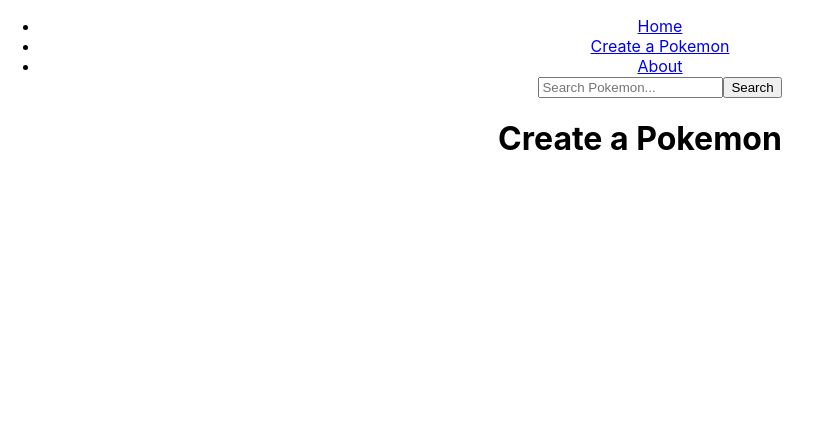
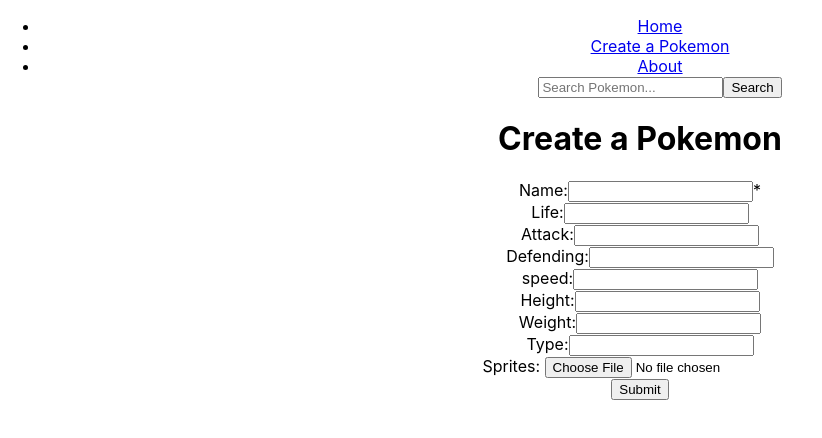
Before and after one commit to AndresAndrada/PI-Pokemon-main, a React (Create React App) app in the folder client/: page /home/create in a window 1280 px wide. Shown: the top 438 px of the page, without its empty margins (0-822 px from the left). Built offline with nearby package versions, Linux system fonts and the light colour scheme.

Commit message:
Funciona ruta Detail, no funciona ruta Create

```diff
--- a/client/src/componentes/Cards.jsx
+++ b/client/src/componentes/Cards.jsx
@@ -13,21 +13,21 @@
     const state = useSelector(state => state.pokemons) // propiedad de initialState que esta en reducer => un array
     // useSelector va cambiar siempre que escuche un cambio en reducer
     // console.log(state.map(pk => pk.id), 'ID CARDS');
-    // console.log(state, 'ID CARDS');
+    // console.log(typeof state, state, 'ID CARDS');
+
     return (
         <div>
             <h2>Home</h2>
             <h3>Pokemons</h3>
-            { state && state.map( p => {
+            { state && Object.values(state).map(p => {
                 return (
                     <Pokemon
                     key={ p.id }
-                    id={p.id }
+                    id={ p.id }
                     sprites={ p.sprites }
                     name={ p.name }
                     types={ p.types }
-                    />
-                )
+                    />)
             })}
         </div>
     );
--- a/client/src/componentes/CreatePoke.jsx
+++ b/client/src/componentes/CreatePoke.jsx
@@ -1,11 +1,79 @@
-import React from "react";
+import React, { useState } from "react";
+import { useDispatch } from "react-redux";
+import { createPoke } from "../redux/action";
 
 const CreatePoke = () => {
+  const [poke, setPoke] = useState({
+    name: '',
+    life: '',
+    attack: '',
+    defending: '',
+    speed: 0,
+    height: 0,
+    weight: 0,
+    sprites: '',
+    type: '',
+  });
+
+  const handleChange = (e) => {
+    // console.log(e.target.name)
+    setPoke({
+      ...poke,
+      [e.target.name]: e.target.value
+    })
+  };
+
+  const dispatch = useDispatch();
+
+  const handleOnSubmit = (e) => {
+    e.preventDefault()
+    console.log(poke,'poke')
+    dispatch(createPoke(poke))
+  };
+
   return (
     <div>
         <h1>Create a Pokemon</h1>
+        <form onSubmit={handleOnSubmit}>
+          <label htmlFor="">Name:
+            <input type="text" name="name" onChange={handleChange} />
+          </label>*
+          <br />
+          <label htmlFor="">Life:
+            <input type="text" name="life" onChange={handleChange} />
+          </label>
+          <br />
+          <label htmlFor="">Attack:
+            <input type="text" name="attack" onChange={handleChange} />
+          </label>
+          <br />
+          <label htmlFor="">Defending:
+            <input type="text" name="defending" onChange={handleChange} />
+          </label>
+          <br />
+          <label htmlFor="">speed:
+            <input type="text" name="speed" onChange={handleChange} />
+          </label>
+          <br />
+          <label htmlFor="">Height:
+            <input type="text" name="height" onChange={handleChange} />
+          </label>
+          <br />
+          <label htmlFor="">Weight:
+            <input type="text" name="weight" onChange={handleChange} />
+          </label>
+          <br />
+          <label htmlFor="">Type:
+            <input type="text" name="type" onChange={handleChange} />
+          </label>
+          <br />
+          <label htmlFor="">Sprites: <input type="file" name="sprites" onChange={handleChange} />
+          </label>
+          <br />
+          <input type="submit" name="agregar" placeholder="Agregar"  />
+        </form>
     </div>
-  )
-}
+  );
+};
 
 export default CreatePoke;
--- a/client/src/redux/action.js
+++ b/client/src/redux/action.js
@@ -29,11 +29,11 @@
     }
 }
 
-export const clearPoke = () => {
-    return {
-        type: CLEAR_POKE
-    }
-}
+// export const clearPoke = () => {
+//     return {
+//         type: CLEAR_POKE
+//     }
+// }
 
 export const findId = (id) => {
     return async function pedido(dispatch) {
@@ -42,6 +42,17 @@
         return dispatch({
             type: FIND_ID,
             payload: aux.data
+        });
+    };
+};
+
+export const createPoke = (pokemon) => {
+    return async function pedido(dispatch) {
+        console.log(typeof pokemon, pokemon, 'aux create');
+        let aux = await axios.post(`http://localhost:3001/pokemons/${pokemon}`);
+        return dispatch({
+            type: CREATE_POKE,
+            payload: aux
         })
-    }
-}
+    };
+};
--- a/client/src/redux/reducer.js
+++ b/client/src/redux/reducer.js
@@ -1,7 +1,7 @@
-import { CLEAR_POKE, FIND_ID, FIND_NAME, GET_API } from './action'
+import { FIND_ID, FIND_NAME, GET_API } from './action'
 
 const initialState = {
-    pokemons: [],
+    pokemons: {},
     type: [],
     pokeDetail: {}
 }
@@ -20,10 +20,10 @@
             ...state,
             pokeDetail: action.payload
         };
-        case CLEAR_POKE: return {
-            ...state,
-            pokeDetail: {}
-        };
+        // case CLEAR_POKE: return {
+        //     ...state,
+        //     pokeDetail: {}
+        // };
         default: return state;
     }
 }
```
